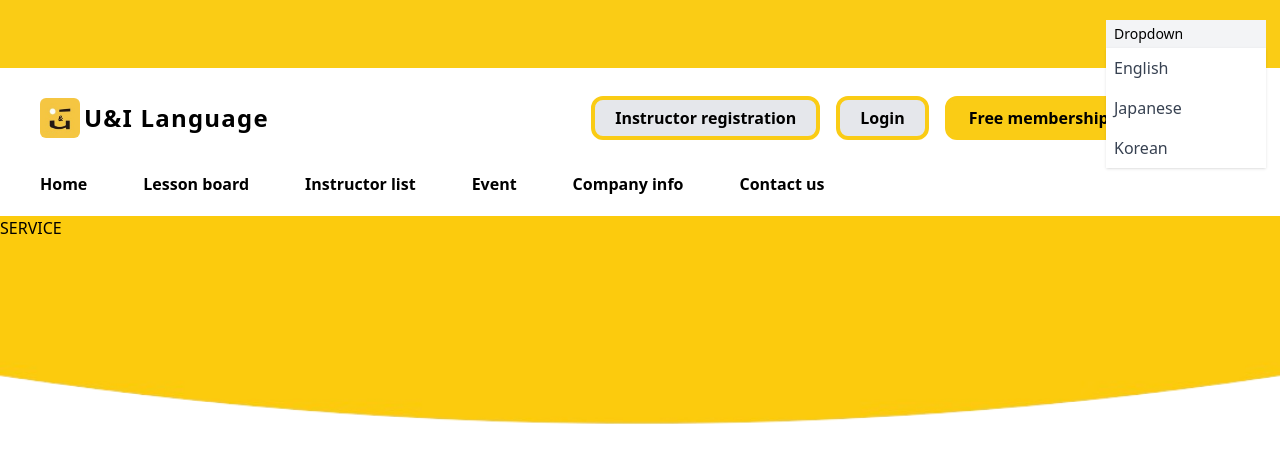
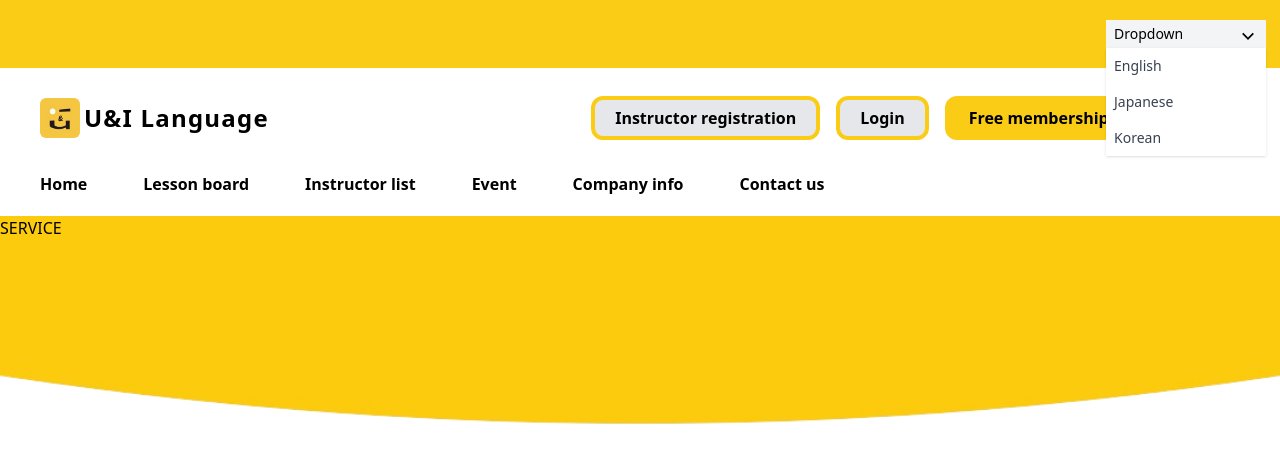
Before and after one commit to gbfrancisco/copycat-website-1, a React (Vite) app: page / in a window 1280 px wide. Both pictures are taken after a click on the button "Dropdown". Shown: the top 462 px of the page. Built offline with nearby package versions, Linux system fonts and the light colour scheme.

Commit message:
Improved select component

```diff
--- a/src/components/common/Select.tsx
+++ b/src/components/common/Select.tsx
@@ -1,4 +1,4 @@
-import React, { useState } from 'react';
+import React, { useEffect, useRef, useState } from 'react';
 
 type SelectProps = {
   options: string[];
@@ -8,32 +8,55 @@ type SelectProps = {
 
 const Select = ({ options, style }: SelectProps) => {
   const [isShowingDropdown, setIsShowingDropdown] = useState(false);
+  const selectWrapper = useRef<HTMLDivElement>(null);
 
   const toggleDropdown = () => {
     setIsShowingDropdown((state) => !state);
   };
+
+  useEffect(() => {
+    const handleHideOptions = (event: MouseEvent) => {
+      const element = event.target as Node;
+      if (selectWrapper.current && !selectWrapper.current.contains(element)) {
+        setIsShowingDropdown(false);
+      }
+    };
+
+    document.addEventListener('mousedown', handleHideOptions);
+
+    return () => {
+      document.removeEventListener('mousedown', handleHideOptions);
+    };
+  }, [selectWrapper]);
+
   return (
     <>
-      <div className="relative">
+      <div ref={selectWrapper} className="relative">
         <button
-          className="px-2 py-1 bg-gray-100 text-left text-sm hover:bg-gray-50 focus:outline-none"
+          className="px-2 py-1 bg-gray-100 text-left flex justify-between hover:bg-gray-50 focus:outline-none"
           style={{ width: style?.width ?? '160px' }}
           onClick={toggleDropdown}
         >
-          Dropdown
+          <span className="text-sm">Dropdown</span>
+          <svg className="h-5" viewBox="0 0 24 24" fill="currentColor" xmlns="http://www.w3.org/2000/svg">
+            <path
+              d="M10.5858 6.34317L12 4.92896L19.0711 12L12 19.0711L10.5858 17.6569L16.2427 12L10.5858 6.34317Z"
+              transform="rotate(90 12 12)"
+              fill="currentColor"
+            />
+          </svg>
         </button>
         {isShowingDropdown ? (
           <div className="absolute flex flex-col bg-white shadow" id="dropdownMenu">
             {options.map((option, index) => {
               return (
-                <a
+                <button
                   key={index}
-                  href="#"
-                  className="p-2 text-gray-700 hover:bg-gray-100"
+                  className="p-2 text-gray-700 text-sm text-left hover:bg-gray-100"
                   style={{ width: style?.width ?? '160px' }}
                 >
                   {option}
-                </a>
+                </button>
               );
             })}
           </div>
```
